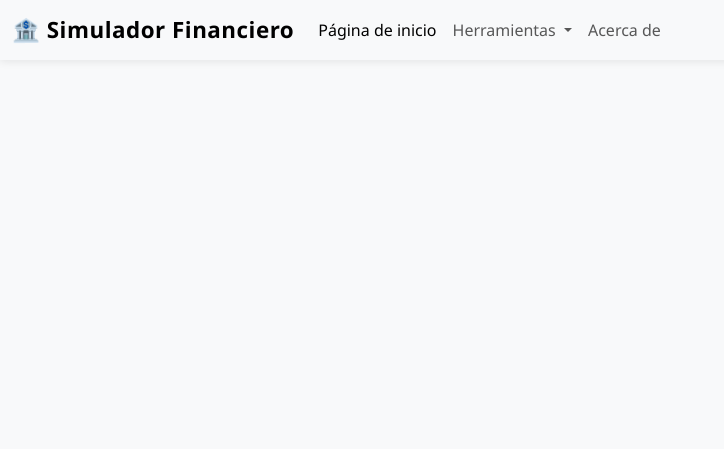
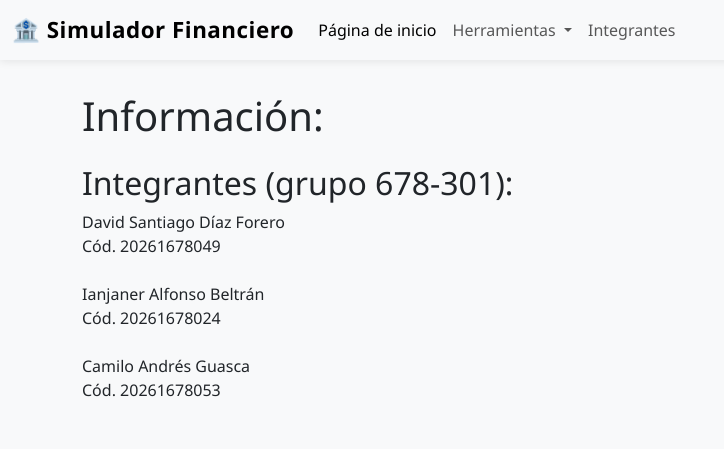
Before and after one commit to asxhun/proyecto-economia, a Flask app: page /acerca-de in a window 1280 px wide. Shown: the top 449 px of the page, without its empty margins (0-724 px from the left). Run offline with Flask 3, Linux system fonts and the light colour scheme.

Commit message:
acerca_de.html & base.html

```diff
--- a/templates/acerca_de.html
+++ b/templates/acerca_de.html
@@ -1,5 +1,31 @@
 {% extends 'base.html' %}
 
 {% block title %}
-Simulador Banco · Acerca de
+Simulador Banco · Integrantes
 {% endblock %}
+
+{% block body %}
+<div class="container">
+    <div class="row">
+        <div class="col-12">
+            <h1 class="mb-4">Información:</h1>
+
+            <!-- ============ ESPACIO DE NOMBRE 1: Equipo / Desarrolladores ============ -->
+            <section id="equipo" class="mb-5">
+                <h2>Integrantes (grupo 678-301):</h2>
+                <p>
+                    David Santiago Díaz Forero
+                    <br>Cód. 20261678049<br>
+
+                    <br>Ianjaner Alfonso Beltrán
+                    <br>Cód. 20261678024 <br>
+
+                    <br>Camilo Andrés Guasca
+                    <br>Cód. 20261678053
+
+                </p>
+            </section>
+        </div>
+    </div>
+</div>
+{% endblock %}
--- a/templates/base.html
+++ b/templates/base.html
@@ -31,7 +31,7 @@
                 </ul>
                 </li>
                 <li class="nav-item">
-                <a class="nav-link" href="{{ url_for('acerca_de') }}">Acerca de</a>
+                <a class="nav-link" href="{{ url_for('acerca_de') }}">Integrantes</a>
                 </li>
             </ul>
             </div>
```
